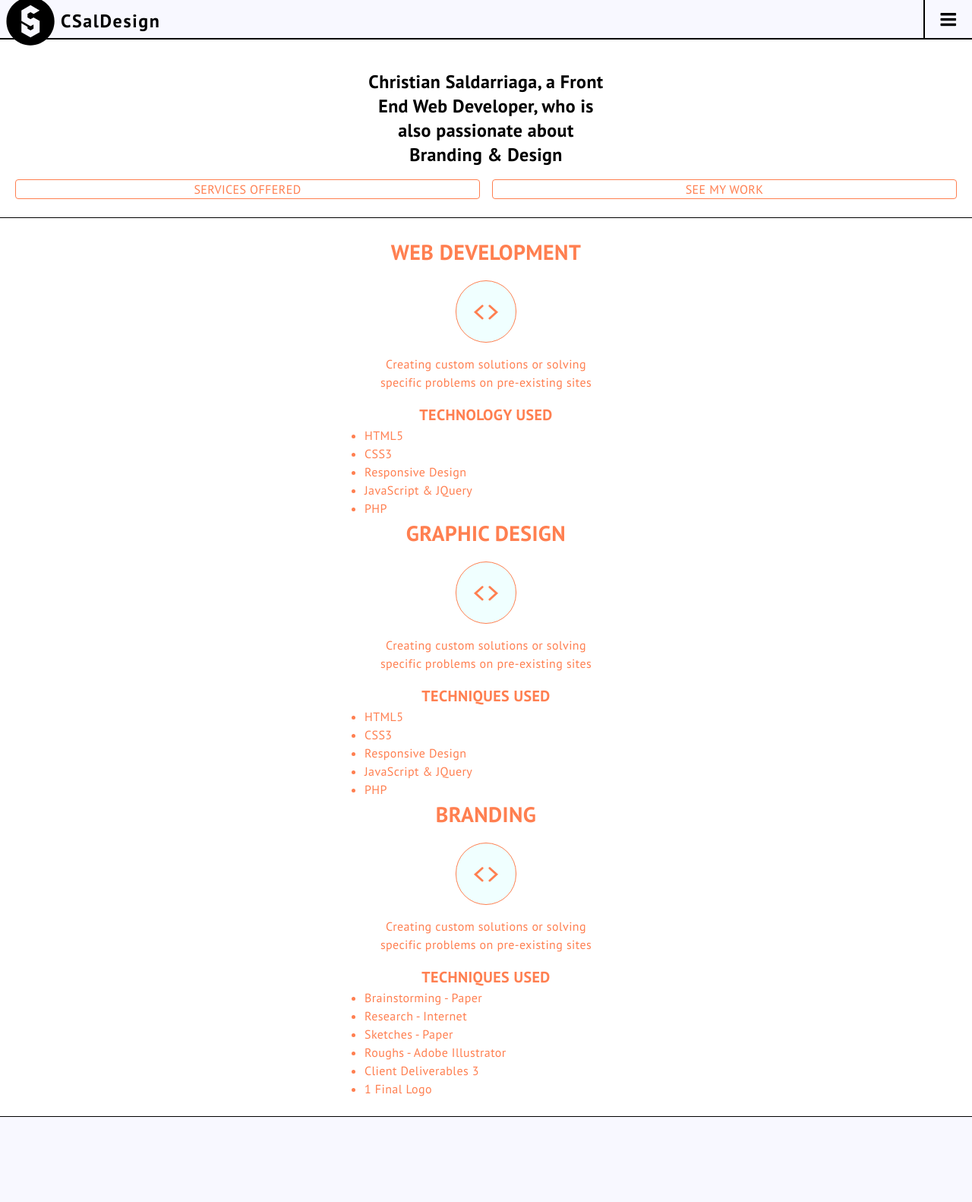
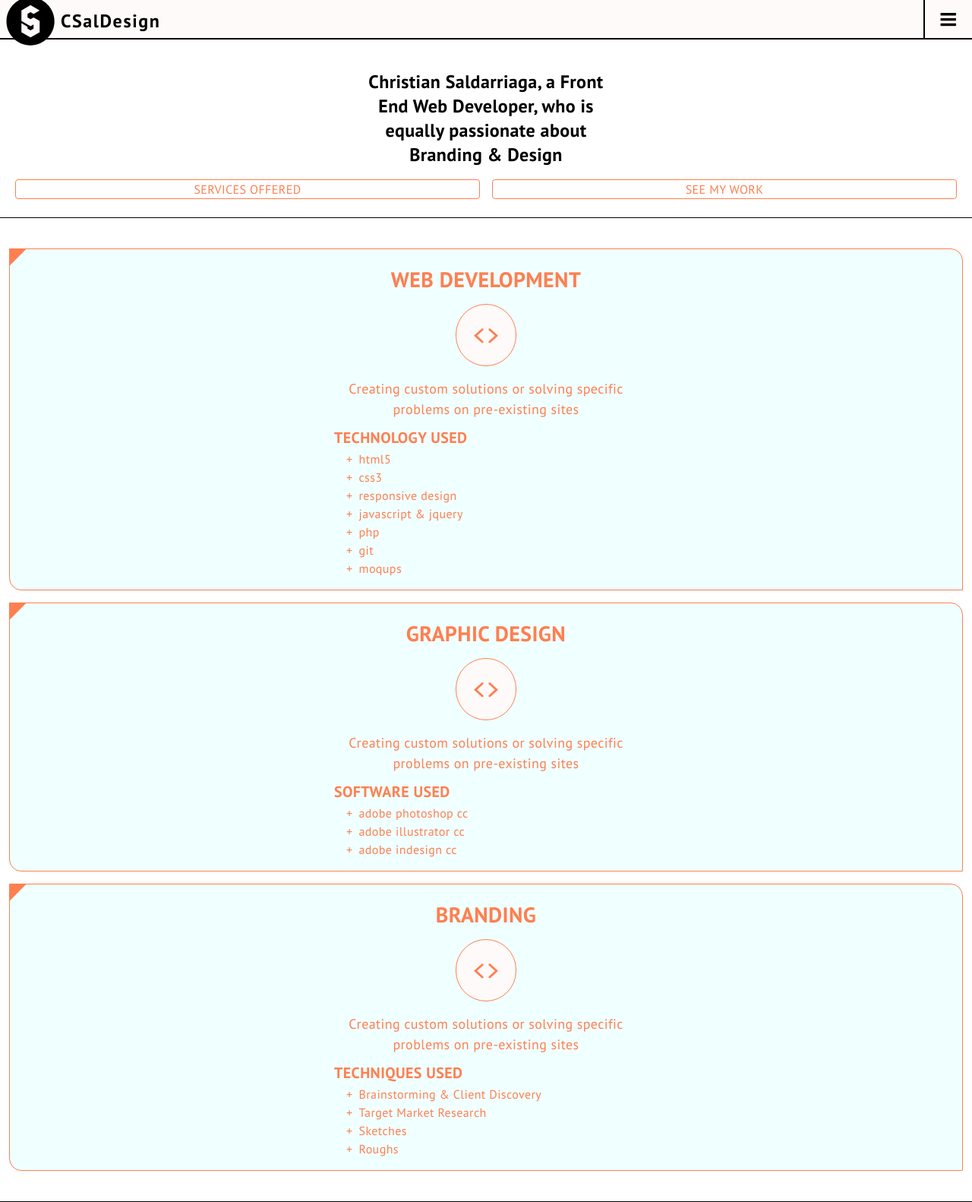
Before and after one commit to saldesign/csaldesign, a PHP site: page / in a window 1280 px wide. Shown: the whole page at 76% size. Before the commit the page ends 1470 px from the top, so only its background shows below. Run offline with PHP 8.4, Linux system fonts and the light colour scheme.

Commit message:
Section: Quick Links
CSS, HTML

```diff
--- a/css/style.css
+++ b/css/style.css
@@ -24,11 +24,15 @@ a{
 	a.btn:active{
 		border:solid 1px darkcyan;
 	}
+	h2,h3,h4,h5,h6{
+		line-height: 2rem;
+		padding-top: .5rem;
+	}
 
 /*		Header		*/
 
 header{
-	background-color: ghostwhite;
+	background-color: snow;
 	height: 3.25rem;
 	border-bottom: solid black 2px;
 }
@@ -133,15 +137,46 @@ section.banner {
 section.quicklinks {
 	text-align: center;
 }
+	section.quicklinks > a > div{
+		background-color: azure;
+		padding:1rem;
+		margin:1rem 0;
+		border: solid 1px coral;
+		border-radius:0 1rem;
+		position: relative;
+	}
+	section.quicklinks > a:hover > div,
+	section.quicklinks > a:focus > div{
+		background-color: snow;
+		border:solid 1px darkcyan;
+	}
+	section.quicklinks > a > div:before{
+		content: "";
+		position: absolute;
+		top: -3px;
+		left: -11px;
+
+
+		width: 0;
+		height: 0;
+		border-left: 1rem solid transparent;
+		border-right: 1rem solid transparent;
+
+		border-bottom: 1rem solid coral;
+
+		-ms-transform: rotate(-45deg); /* IE 9 */
+		-webkit-transform: rotate(-45deg); /* Chrome, Safari, Opera */
+		transform: rotate(-45deg);	}
 	section.quicklinks h3 {
 		font-size: 1.75rem;
 	}
 	section.quicklinks p{
-		max-width: 20rem;
-		margin: 0 auto 1rem;
+		max-width: 23rem;
+		font-size: 1.125rem;
+		margin: 0 auto;
 	}
 	section.quicklinks span{
-		background: azure;
+		background: snow;
 		border: solid 1px coral;
 		border-radius: 4rem;
 		display: block;
@@ -150,11 +185,27 @@ section.quicklinks {
 		margin: 1rem auto;
 		padding: 1rem;
 	}
+	section.quicklinks > a:hover span,
+	section.quicklinks > a:focus span{
+		background-color: azure;
+		border:solid 1px darkcyan;
+	}
 	section.quicklinks h6 {
 		font-size: 1.25rem;
+		text-align: left;
+		max-width: 25rem;
+		margin: 0 auto;
+	}
+	section.quicklinks h6 + ul li:before{
+		content: "+";
+		display: block;
+		float: left;
+		padding-right: .5rem;
 	}
 	section.quicklinks h6 + ul{
 		text-align: left;
-		max-width: 20rem;
-		margin:0 auto;
+		list-style-type: none;
+		padding-left: 1rem;
+		max-width: 25rem;
+		margin: 0 auto;
 	}
--- a/mainHome.php
+++ b/mainHome.php
@@ -1,6 +1,6 @@
 <main>
 	<section class="banner cf">
-		<h2><strong>Christian Saldarriaga</strong>, a <strong>Front End Web Developer</strong>, who is also passionate about <strong>Branding</strong> &amp; <strong>Design</strong></h2>
+		<h2><strong>Christian Saldarriaga</strong>, a <strong>Front End Web Developer</strong>, who is equally passionate about <strong>Branding</strong> &amp; <strong>Design</strong></h2>
 		<div class="container"><a href="#" class="btn">SERVICES OFFERED</a></div><div class="container"><a href="#" class="btn">SEE MY WORK</a></div>
 	</section>
 
@@ -12,24 +12,24 @@
 			<p>Creating custom solutions or solving specific problems on pre-existing sites</p>
 			<h6>TECHNOLOGY USED</h6>
 			<ul>
-				<li>HTML5</li>
-				<li>CSS3</li>
-				<li>Responsive Design</li>
-				<li>JavaScript &amp; JQuery</li>
-				<li>PHP</li>
+					<li>html5</li>
+					<li>css3</li>
+					<li>responsive design</li>
+					<li>javascript &amp; jquery</li>
+					<li>php</li>
+					<li>git</li>
+					<li>moqups</li>
 			</ul>
 		</div></a>
 		<a href="#"><div>
 			<h3>GRAPHIC DESIGN</h3>
 			<span class="icon-web"></span>
 			<p>Creating custom solutions or solving specific problems on pre-existing sites</p>
-		<h6>TECHNIQUES USED</h6>
+			<h6>SOFTWARE USED</h6>
 			<ul>
-				<li>HTML5</li>
-				<li>CSS3</li>
-				<li>Responsive Design</li>
-				<li>JavaScript &amp; JQuery</li>
-				<li>PHP</li>
+					<li>adobe photoshop cc</li>
+					<li>adobe illustrator cc</li>
+					<li>adobe indesign cc</li>
 			</ul>
 		</div></a>
 		<a href="#"><div>
@@ -38,15 +38,13 @@
 			<p>Creating custom solutions or solving specific problems on pre-existing sites</p>
 			<h6>TECHNIQUES USED</h6>
 			<ul>
-				<li>Brainstorming - Paper</li>
-				<li>Research - Internet</li>
-				<li>Sketches - Paper</li>
-				<li>Roughs - Adobe Illustrator</li>
-				<li>Client Deliverables 3</li>
-				<li>1 Final Logo</li>
+					<li>Brainstorming &amp; Client Discovery</li>
+					<li>Target Market Research</li>
+					<li>Sketches</li>
+					<li>Roughs</li>
+
 			</ul>
 		</div></a>
-
 	</section>
 
 
```
Lines whose indentation alone changed are shown as unchanged.
